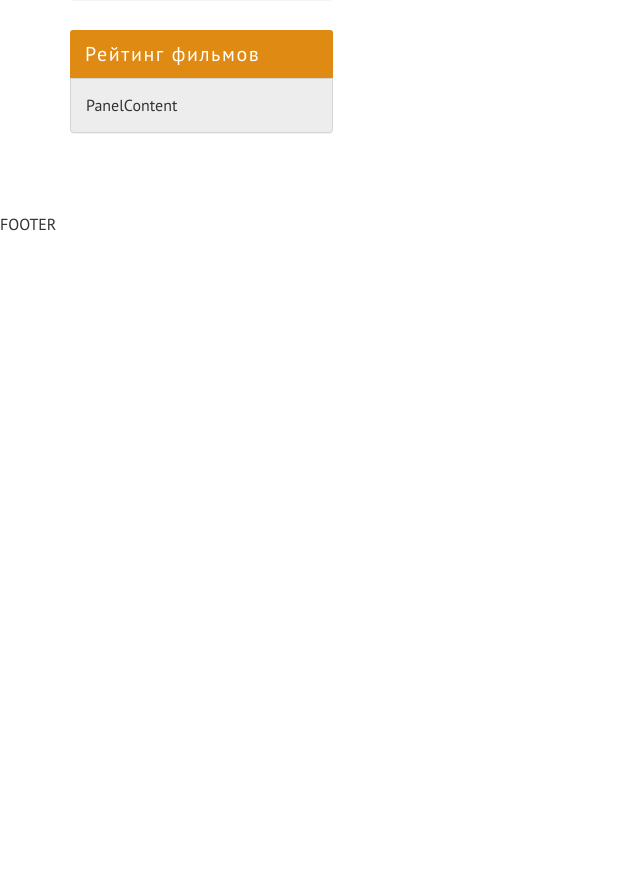
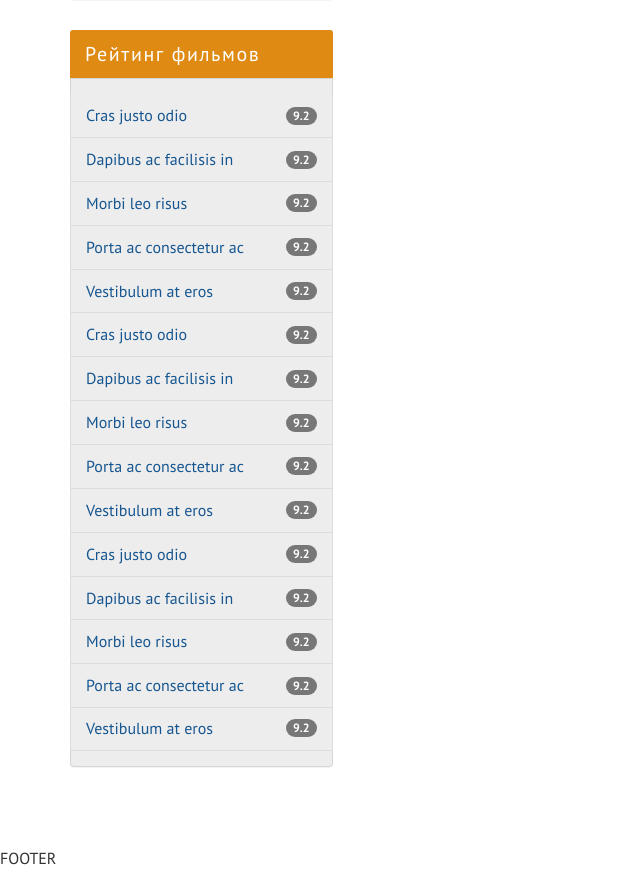
Before and after one commit to fererro/kinozal, a website: page index.html in a window 1280 px wide. Shown: the part 1820-2690 px from the top of the page, without its empty margins (0-640 px from the left). Before the commit the page ends 2056 px from the top, so only its background shows below. Drawn offline with Linux system fonts and the light colour scheme.

Commit message:
top films sidebar

```diff
--- a/assets/scss/_common.scss
+++ b/assets/scss/_common.scss
@@ -12,7 +12,6 @@ body {
 }
 
 a {
-  transition: color 0.25s;
   color: $color-primary;
   &:hover,
   &:focus {
--- a/assets/scss/_sidebar.scss
+++ b/assets/scss/_sidebar.scss
@@ -76,6 +76,7 @@ $image-size-with-padding: $image-size + $gap-md;
     width: 100%;
   }
   &__link {
+    transition: color 0.25s;
     @include block-shortener(1rem, 1.5, 50px, 2);
   }
   &__date {
@@ -84,3 +85,45 @@ $image-size-with-padding: $image-size + $gap-md;
     font-size: 0.8rem;
   }
 }
+.top-films {
+  &__body {
+    padding-left: 0;
+    padding-right: 0;
+  }
+  &__list {
+    margin-bottom: 0;
+  }
+  &__item {
+    margin-left: -1px;
+    margin-right: -1px;
+    background-color: transparent;
+    color: $color-primary !important;
+    padding-right: 55px;
+
+    &:first-child {
+      border-top: none;
+      border-radius: 0;
+    }
+
+    &:last-child {
+      border-top: none;
+      border-radius: 0;
+    }
+    &:hover,
+    &:focus {
+      background-color: $color-accent !important;
+      color: $color-light !important;
+      border-color: $color-accent;
+
+      .badge {
+        background-color: $color-dark;
+      }
+    }
+  }
+  &__badge {
+    position: absolute;
+    right: $gap;
+    top: 50%;
+    transform: translateY(-50%);
+  }
+}
--- a/index.html
+++ b/index.html
@@ -236,8 +236,54 @@
 
                 <div class="top-films panel panel-info">
                     <div class="panel-heading">Рейтинг фильмов</div>
-                    <div class="panel-body">
-                        PanelContent
+                    <div class="top-films__body panel-body">
+                        <div class="top-films__list list-group">
+                            <a class="top-films__item list-group-item" href="#">Cras justo odio
+                                <span class="top-films__badge badge">9.2</span>
+                            </a>
+                            <a class="top-films__item list-group-item" href="#">Dapibus ac facilisis in
+                                <span class="top-films__badge badge">9.2</span>
+                            </a>
+                            <a class="top-films__item list-group-item" href="#">Morbi leo risus
+                                <span class="top-films__badge badge">9.2</span>
+                            </a>
+                            <a class="top-films__item list-group-item" href="#">Porta ac consectetur ac
+                                <span class="top-films__badge badge">9.2</span>
+                            </a>
+                            <a class="top-films__item list-group-item" href="#">Vestibulum at eros
+                                <span class="top-films__badge badge">9.2</span>
+                            </a>
+                            <a class="top-films__item list-group-item" href="#">Cras justo odio
+                                <span class="top-films__badge badge">9.2</span>
+                            </a>
+                            <a class="top-films__item list-group-item" href="#">Dapibus ac facilisis in
+                                <span class="top-films__badge badge">9.2</span>
+                            </a>
+                            <a class="top-films__item list-group-item" href="#">Morbi leo risus
+                                <span class="top-films__badge badge">9.2</span>
+                            </a>
+                            <a class="top-films__item list-group-item" href="#">Porta ac consectetur ac
+                                <span class="top-films__badge badge">9.2</span>
+                            </a>
+                            <a class="top-films__item list-group-item" href="#">Vestibulum at eros
+                                <span class="top-films__badge badge">9.2</span>
+                            </a>
+                            <a class="top-films__item list-group-item" href="#">Cras justo odio
+                                <span class="top-films__badge badge">9.2</span>
+                            </a>
+                            <a class="top-films__item list-group-item" href="#">Dapibus ac facilisis in
+                                <span class="top-films__badge badge">9.2</span>
+                            </a>
+                            <a class="top-films__item list-group-item" href="#">Morbi leo risus
+                                <span class="top-films__badge badge">9.2</span>
+                            </a>
+                            <a class="top-films__item list-group-item" href="#">Porta ac consectetur ac
+                                <span class="top-films__badge badge">9.2</span>
+                            </a>
+                            <a class="top-films__item list-group-item" href="#">Vestibulum at eros
+                                <span class="top-films__badge badge">9.2</span>
+                            </a>
+                        </div>
                     </div>
                 </div>
             </aside>
```
Also changed, not shown: assets/css/style.css.
